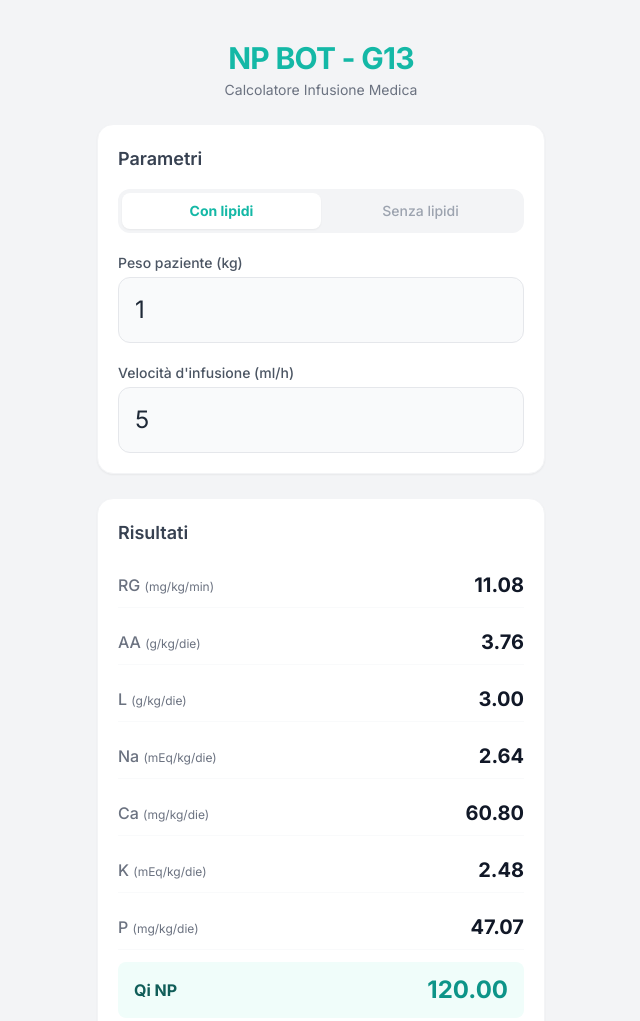
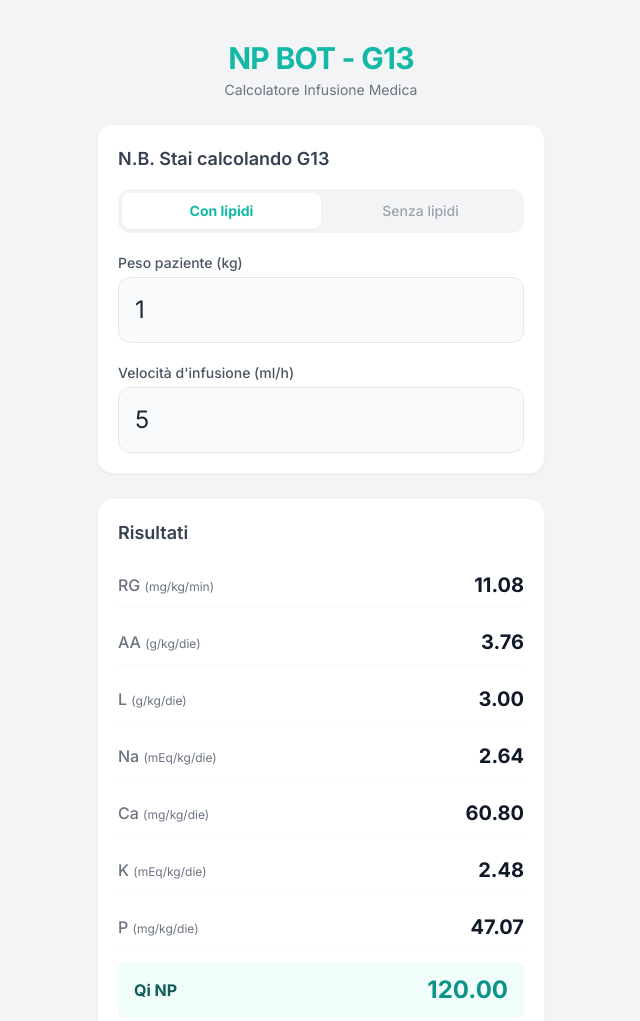
Before and after one commit to ConteAlessio/np, a plain HTML site: page np_bot.html in a window 1280 px wide. Shown: the whole page, without its empty margins (319-959 px from the left). Drawn offline with nearby package versions, Linux system fonts and the light colour scheme.

Commit message:
Update header text for parameter section

```diff
--- a/np_bot.html
+++ b/np_bot.html
@@ -41,7 +41,7 @@
 
         <!-- Input Section -->
         <div class="bg-white rounded-2xl shadow-sm border border-gray-100 p-5 mb-6">
-            <h2 class="text-lg font-semibold mb-4 text-gray-700">Parametri</h2>
+            <h2 class="text-lg font-semibold mb-4 text-gray-700">N.B. Stai calcolando G13</h2>
 
             <!-- Interruttore Con/Senza Lipidi -->
             <div class="flex bg-gray-100 rounded-xl p-1 mb-5">
```
